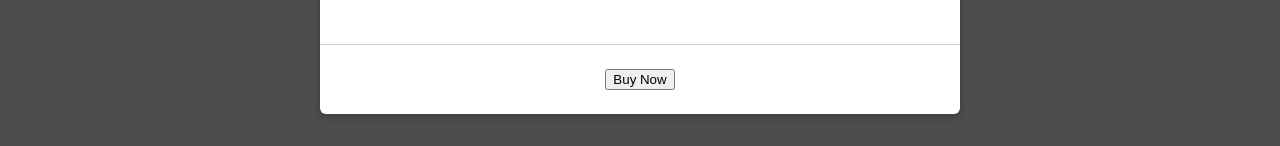
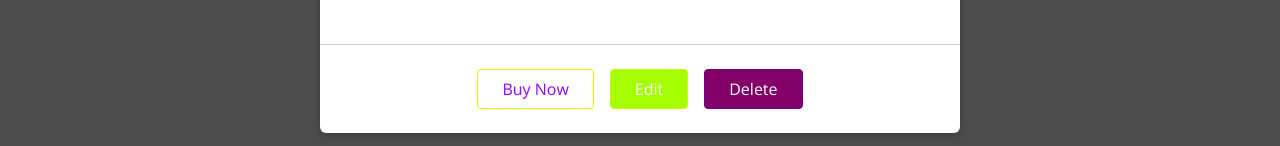
Before and after one commit to poojakanjalkar/Order-System, a React (Create React App) app in the folder my-order-system-app/: page /u1/products in a window 1280 px wide. Shown: the part 732-878 px from the top of the page. Built offline with nearby package versions, Linux system fonts and the light colour scheme.

Commit message:
added custom buttons

```diff
--- a/my-order-system-app/src/Products/components/ProductItem.js
+++ b/my-order-system-app/src/Products/components/ProductItem.js
@@ -1,6 +1,7 @@
 import React from "react";
 import "./ProductItem.css";
 import Card from "../../SHARED/UIELEMENTS/Card/Card";
+import Button from "../../SHARED/FORMELEMENTS/Button";
 
 export default function ProductItem(props) {
   return (
@@ -15,7 +16,9 @@
           <h1>{props.price}</h1>
         </div>
         <div className="place-item__actions">
-          <button>Buy Now</button>
+          <Button inverse>Buy Now</Button>
+          <Button to={`/products/${props.id}`}>Edit</Button>
+          <Button danger>Delete</Button>
         </div>
       </Card>
     </li>
--- /dev/null
+++ b/my-order-system-app/src/SHARED/FORMELEMENTS/Button.css
@@ -0,0 +1,61 @@
+.button {
+  font: inherit;
+  padding: 0.5rem 1.5rem;
+  border: 1px solid #ccff00;
+  border-radius: 4px;
+  background: #a6ff00;
+  color: white;
+  cursor: pointer;
+  margin-right: 1rem;
+  text-decoration: none;
+  display: inline-block;
+}
+
+.button:focus {
+  outline: none;
+}
+
+.button:hover,
+.button:active {
+  background: #ae43ff;
+  border-color: #c743ff;
+}
+
+.button--inverse {
+  background: transparent;
+  color: #9900ff;
+}
+
+.button--inverse:hover,
+.button--inverse:active {
+  color: white;
+  background: #b300ff;
+}
+
+.button--danger {
+  background: #830069;
+  border-color: #6d0083;
+}
+
+.button--danger:hover,
+.button--danger:active {
+  background: #4346f3;
+  border-color: #7e43f3;
+}
+
+.button:disabled,
+.button:hover:disabled,
+.button:active:disabled {
+  background: #ccc;
+  color: #979797;
+  border-color: #ccc;
+  cursor: not-allowed;
+}
+
+.button--small {
+  font-size: 0.8rem;
+}
+
+.button--big {
+  font-size: 1.5rem;
+}
--- /dev/null
+++ b/my-order-system-app/src/SHARED/FORMELEMENTS/Button.js
@@ -0,0 +1,46 @@
+import React from "react";
+import { Link } from "react-router-dom";
+
+import "./Button.css";
+
+const Button = (props) => {
+  if (props.href) {
+    return (
+      <a
+        className={`button button--${props.size || "default"} ${
+          props.inverse && "button--inverse"
+        } ${props.danger && "button--danger"}`}
+        href={props.href}
+      >
+        {props.children}
+      </a>
+    );
+  }
+  if (props.to) {
+    return (
+      <Link
+        to={props.to}
+        exact={props.exact}
+        className={`button button--${props.size || "default"} ${
+          props.inverse && "button--inverse"
+        } ${props.danger && "button--danger"}`}
+      >
+        {props.children}
+      </Link>
+    );
+  }
+  return (
+    <button
+      className={`button button--${props.size || "default"} ${
+        props.inverse && "button--inverse"
+      } ${props.danger && "button--danger"}`}
+      type={props.type}
+      onClick={props.onClick}
+      disabled={props.disabled}
+    >
+      {props.children}
+    </button>
+  );
+};
+
+export default Button;
```
